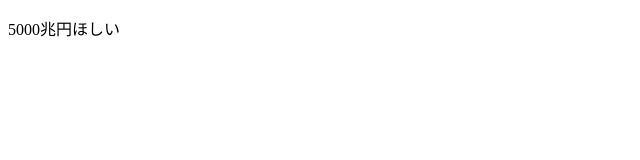
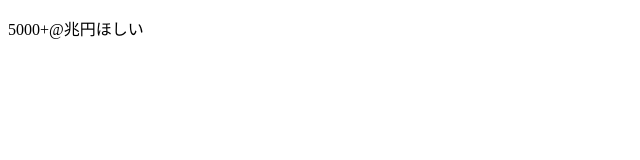
Before and after one commit to WisterViolet/WisterViolet.github.io, a plain HTML site: page index.html in a window 1280 px wide. Shown: the full height of the page, 0-640 px from the left. Drawn offline with Linux system fonts and the light colour scheme.

Commit message:
欲が増えた

```diff
--- a/index.html
+++ b/index.html
@@ -24,6 +24,6 @@
 　　　　　　|/ ヽ／
  -->
 <body>
-    <p>5000兆円ほしい</p>
+    <p>5000+@兆円ほしい</p>
 </body>
 </html>
```
